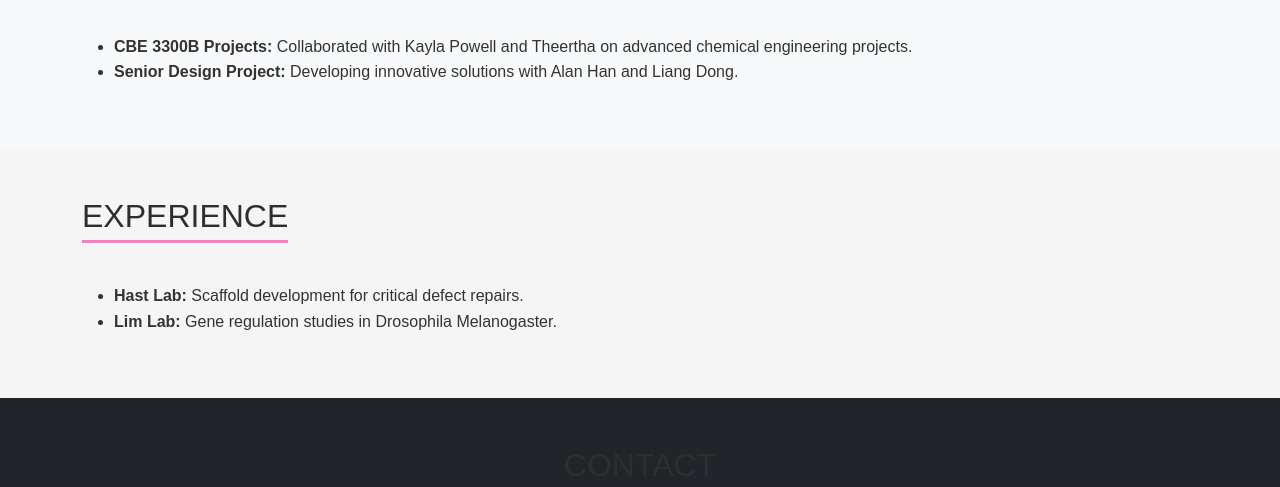
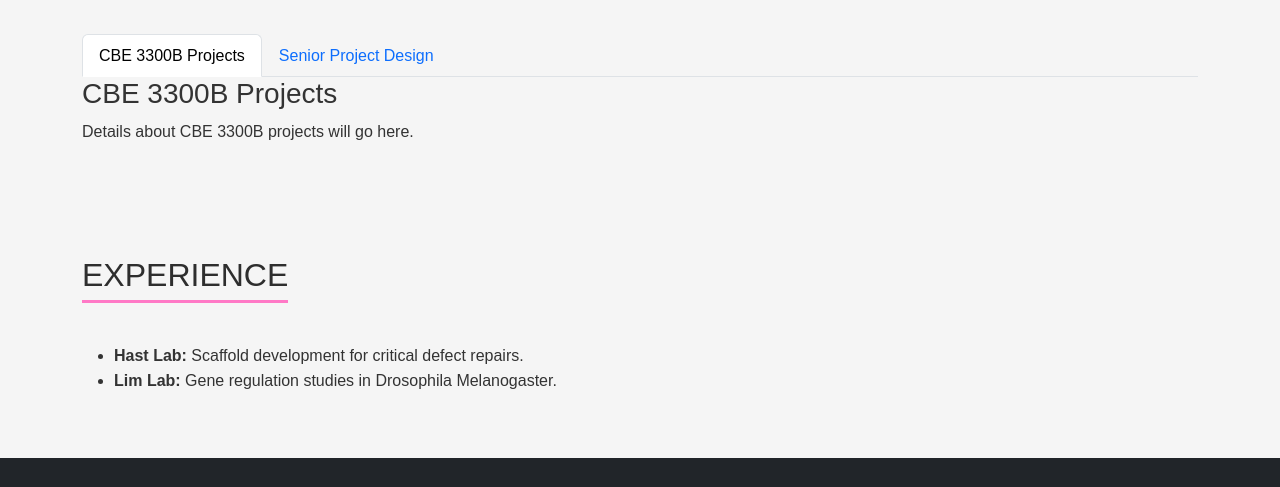
Before and after one commit to bpaulina25/Paulina-Bargallo, a plain HTML site: page index.html in a window 1280 px wide. Shown: the part 613-1100 px from the top of the page. Drawn offline with nearby package versions, Linux system fonts and the light colour scheme.

Commit message:
Update index for project pages .html

```diff
--- a/index.html
+++ b/index.html
@@ -4,12 +4,15 @@
     <meta charset="UTF-8">
     <meta name="viewport" content="width=device-width, initial-scale=1.0">
     <title>Paulina Bargallo</title>
-    <!-- Bootstrap CSS -->
-    <link href="https://cdn.jsdelivr.net/npm/bootstrap@5.3.0-alpha3/dist/css/bootstrap.min.css" rel="stylesheet">
+      <!-- Bootstrap CSS -->
+<link href="https://cdn.jsdelivr.net/npm/bootstrap@5.3.0-alpha3/dist/css/bootstrap.min.css" rel="stylesheet">
+    <!-- Bootstrap Bundle with JavaScript -->
+<script src="https://cdn.jsdelivr.net/npm/bootstrap@5.3.0-alpha3/dist/js/bootstrap.bundle.min.js"></script>
     <!-- FontAwesome for Icons -->
     <link href="https://cdnjs.cloudflare.com/ajax/libs/font-awesome/6.0.0-beta3/css/all.min.css" rel="stylesheet">
     <!-- Custom CSS -->
     <link rel="stylesheet" href="style.css">
+
 </head>
 <body>
     <!-- Navbar -->
@@ -45,15 +48,36 @@
     </section>
 
     <!-- Projects Section -->
-    <section id="projects" class="bg-light py-5">
-        <div class="container">
-            <h2>Projects</h2>
-            <ul>
-                <li><strong>CBE 3300B Projects:</strong> Collaborated with Kayla Powell and Theertha on advanced chemical engineering projects.</li>
-                <li><strong>Senior Design Project:</strong> Developing innovative solutions with Alan Han and Liang Dong.</li>
-            </ul>
+    <section id="projects" class="container py-5">
+    <h2>Projects</h2>
+    <ul class="nav nav-tabs" id="projectTabs" role="tablist">
+        <!-- Tab 1 -->
+        <li class="nav-item" role="presentation">
+            <button class="nav-link active" id="project1-tab" data-bs-toggle="tab" data-bs-target="#project1" type="button" role="tab" aria-controls="project1" aria-selected="true">
+                CBE 3300B Projects
+            </button>
+        </li>
+        <!-- Tab 2 -->
+        <li class="nav-item" role="presentation">
+            <button class="nav-link" id="project2-tab" data-bs-toggle="tab" data-bs-target="#project2" type="button" role="tab" aria-controls="project2" aria-selected="false">
+                Senior Project Design
+            </button>
+        </li>
+    </ul>
+    <div class="tab-content" id="projectTabsContent">
+        <!-- Content for Tab 1 -->
+        <div class="tab-pane fade show active" id="project1" role="tabpanel" aria-labelledby="project1-tab">
+            <h3>CBE 3300B Projects</h3>
+            <p>Details about CBE 3300B projects will go here.</p>
         </div>
-    </section>
+        <!-- Content for Tab 2 -->
+        <div class="tab-pane fade" id="project2" role="tabpanel" aria-labelledby="project2-tab">
+            <h3>Senior Project Design</h3>
+            <p>Details about Senior Project Design will go here.</p>
+        </div>
+    </div>
+</section>
+
 
     <!-- Experience Section -->
     <section id="experience" class="container py-5">
```
